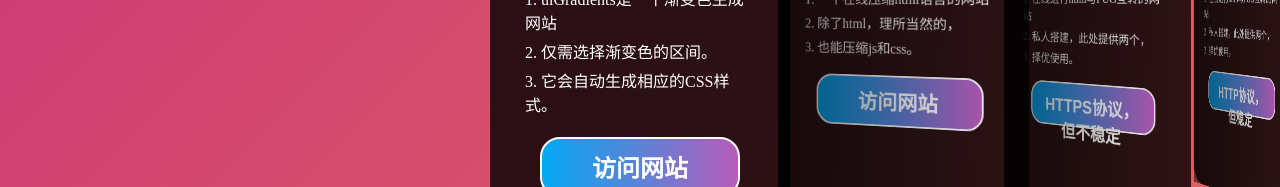
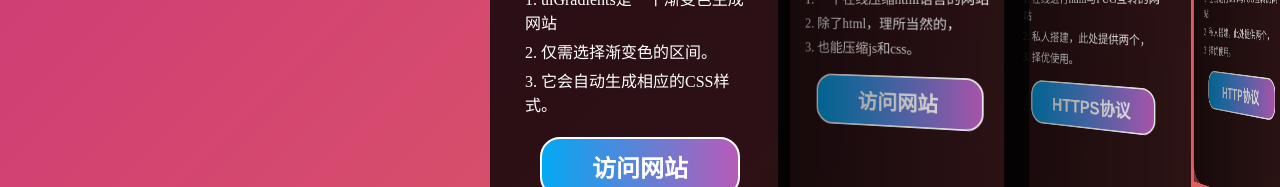
Before and after one commit to Akilarlxh/Toolbox, a plain HTML site: page index.html in a window 1280 px wide. Shown: the part 303-490 px from the top of the page. Drawn offline with Linux system fonts and the light colour scheme.

Commit message:
修改描述

```diff
--- a/index.html
+++ b/index.html
@@ -84,7 +84,7 @@
             <br>
             <br>
             <center>
-              <a href="https://pughtml.com/">https协议，但不稳定</a>
+              <a href="https://pughtml.com/">https协议</a>
                 </center>
           </div>
         </div>
@@ -104,7 +104,7 @@
             <br>
             <br>
             <center>
-              <a href="http://www.html2jade.org/">http协议，但稳定</a>
+              <a href="http://www.html2jade.org/">http协议</a>
             </center>
           </div>
         </div>
```
